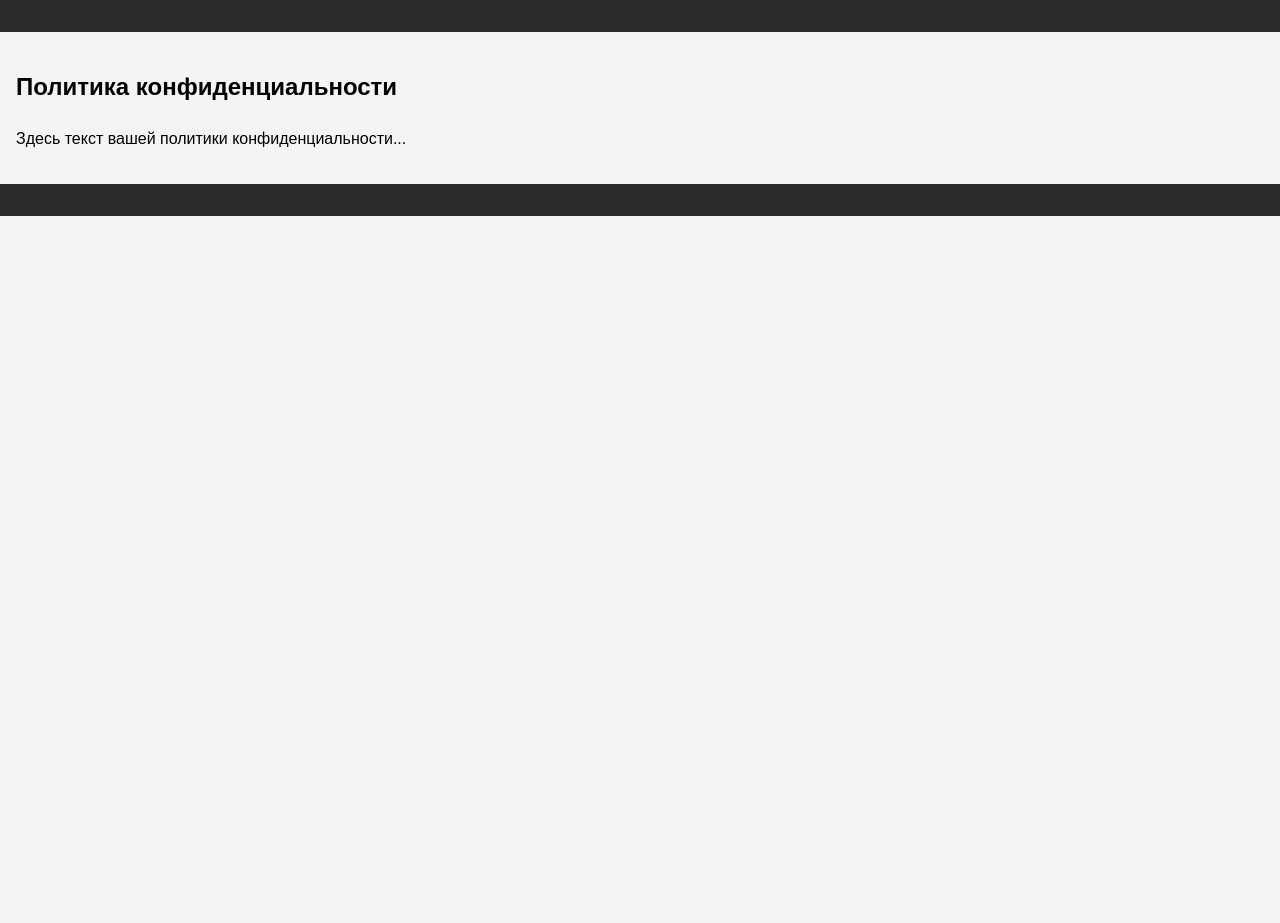
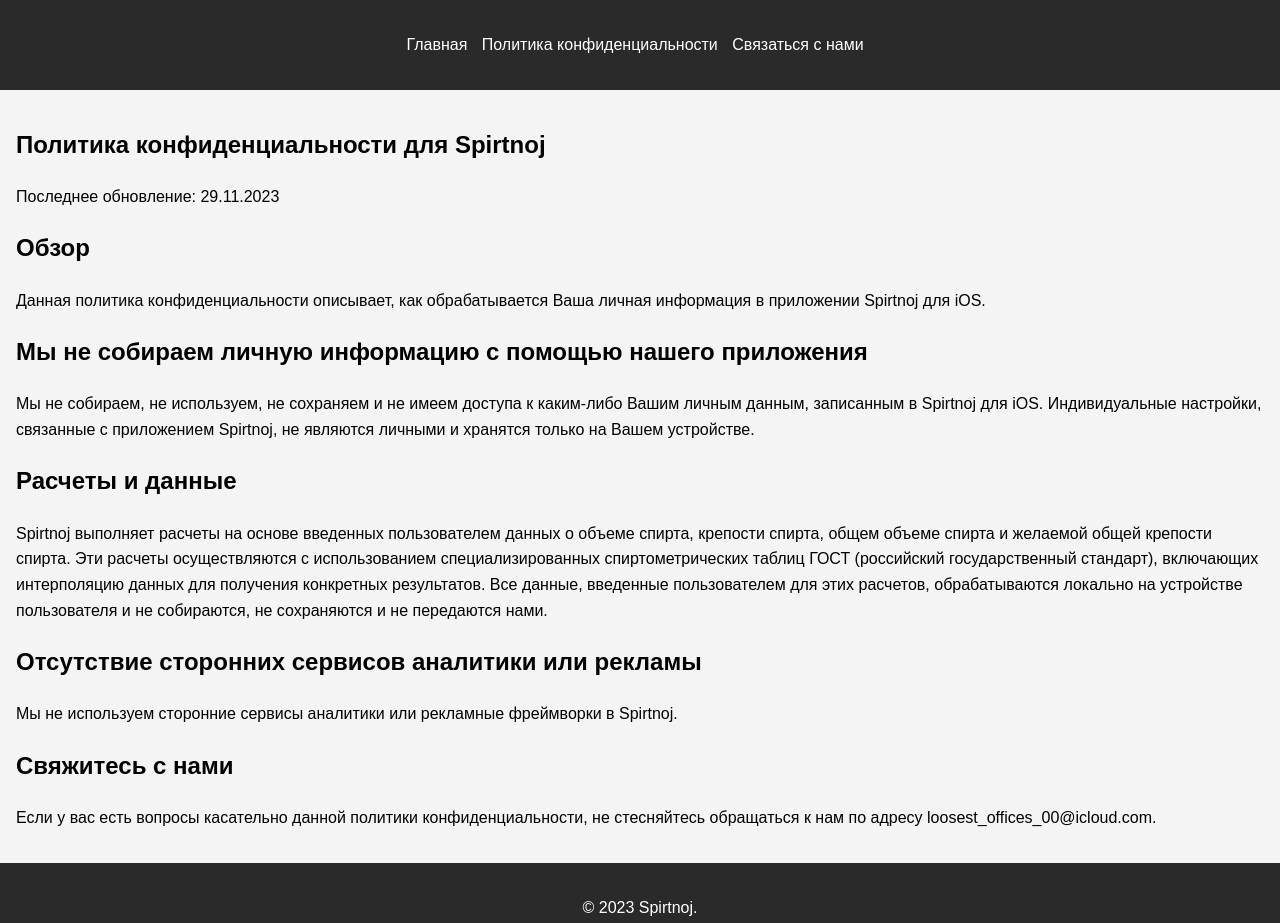
Before and after one commit to isoamylol/Spirtnoj, a plain HTML site: page privacy.html in a window 1280 px wide. Before the commit the page ends 800 px from the top, so only its background shows below. Drawn offline with Linux system fonts and the light colour scheme.

Commit message:
Update privacy.html

```diff
--- a/privacy.html
+++ b/privacy.html
@@ -7,15 +7,40 @@
 </head>
 <body>
     <header>
-        <!-- Здесь тот же header, что и на главной странице -->
+        <nav>
+            <ul>
+                <li><a href="index.html">Главная</a></li>
+                <li><a href="privacy.html">Политика конфиденциальности</a></li>
+                <li><a href="contact.html">Связаться с нами</a></li>
+            </ul>
+        </nav>
     </header>
     <main>
-        <h2>Политика конфиденциальности</h2>
-        <p>Здесь текст вашей политики конфиденциальности...</p>
-        <!-- Подробности политики конфиденциальности -->
+        <h2>Политика конфиденциальности для Spirtnoj</h2>
+<p>Последнее обновление: 29.11.2023</p>
+
+<h2>Обзор</h2>
+
+<p>Данная политика конфиденциальности описывает, как обрабатывается Ваша личная информация в приложении Spirtnoj для iOS.</p>
+
+<h2>Мы не собираем личную информацию с помощью нашего приложения</h2>
+
+<p>Мы не собираем, не используем, не сохраняем и не имеем доступа к каким-либо Вашим личным данным, записанным в Spirtnoj для iOS. Индивидуальные настройки, связанные с приложением Spirtnoj, не являются личными и хранятся только на Вашем устройстве.</p>
+
+<h2>Расчеты и данные</h2>
+
+<p>Spirtnoj выполняет расчеты на основе введенных пользователем данных о объеме спирта, крепости спирта, общем объеме спирта и желаемой общей крепости спирта. Эти расчеты осуществляются с использованием специализированных спиртометрических таблиц ГОСТ (российский государственный стандарт), включающих интерполяцию данных для получения конкретных результатов. Все данные, введенные пользователем для этих расчетов, обрабатываются локально на устройстве пользователя и не собираются, не сохраняются и не передаются нами.</p>
+
+<h2>Отсутствие сторонних сервисов аналитики или рекламы</h2>
+
+<p>Мы не используем сторонние сервисы аналитики или рекламные фреймворки в Spirtnoj.</p>
+
+<h2>Свяжитесь с нами</h2>
+
+<p>Если у вас есть вопросы касательно данной политики конфиденциальности, не стесняйтесь обращаться к нам по адресу loosest_offices_00@icloud.com.</p>
     </main>
     <footer>
-        <!-- Футер, аналогичный главной странице -->
+        <p>&copy; 2023 Spirtnoj.</p>
     </footer>
 </body>
 </html>
```
